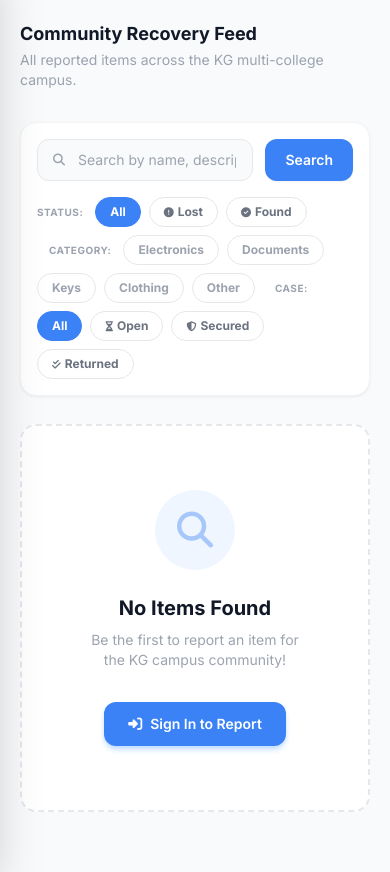
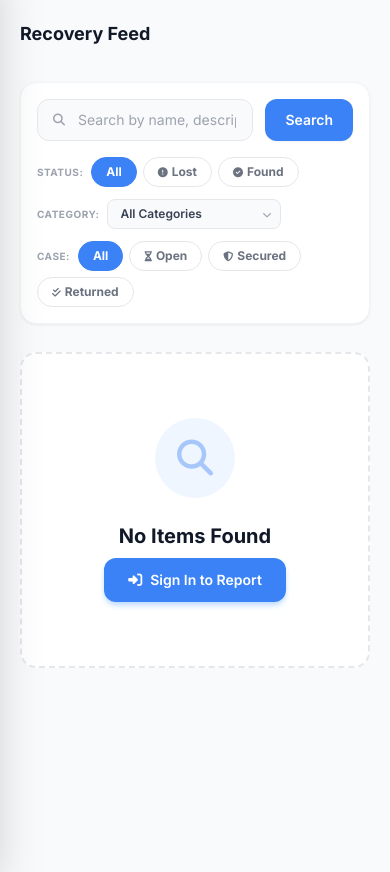
Before and after one commit to Jeremiah-Jefry/Lost-Found-Portal, a Flask app: page /feed in a window 390 px wide. Shown: the part 64-936 px from the top of the page. Run offline with Flask 3, Linux system fonts and the light colour scheme; some libraries are stand-ins or nearby versions.

Commit message:
refactor: Update project name from "KG Community Recovery Portal" to "KG Recovery Portal" across all files

```diff
--- a/app.py
+++ b/app.py
@@ -1,5 +1,5 @@
 """
-KG Community Recovery Portal — app.py
+KG Recovery Portal — app.py
 =======================================
 Mission-critical production backend for multi-college campus deployment.
 
@@ -204,14 +204,11 @@ def validate_report_form(form) -> tuple[dict, list[str]]:
         errors.append('Invalid category selected.')
     data['category'] = category if category in ALLOWED_CATEGORIES else 'OTHER'
 
-    # ── Location — validated against the predefined zone list ────────────────
-    location = form.get('location', '').strip()
+    # ── Location — free-text, cleaned and length-capped ──────────────────────
+    location = clean_text(form.get('location', ''), FIELD_LIMITS['location'])
     if not location:
         errors.append('Campus location is required.')
-    elif location not in _VALID_LOCATIONS:
-        # Reject anything not in our known list (prevents freeform injection)
-        errors.append('Please select a valid location from the dropdown.')
-    data['location'] = location if location in _VALID_LOCATIONS else ''
+    data['location'] = location
 
     # ── Optional handover fields ──────────────────────────────────────────────
     hs = form.get('handover_status', '').strip()
--- a/static/css/style.css
+++ b/static/css/style.css
@@ -1,5 +1,5 @@
 /* ─────────────────────────────────────────────────────────────────────────
-   KG Community Recovery Portal — style.css
+   KG Recovery Portal — style.css
    Custom styles that sit on top of Tailwind CDN.
    All Tailwind utility classes are inlined in templates; this file handles
    only behaviours that cannot be expressed with utilities alone.
--- a/static/js/main.js
+++ b/static/js/main.js
@@ -1,5 +1,5 @@
 /* ─────────────────────────────────────────────────────────────────────────
-   KG Community Recovery Portal — main.js
+   KG Recovery Portal — main.js
    Global client-side utilities loaded on every page via base.html.
 
    Sections:
--- a/templates/base.html
+++ b/templates/base.html
@@ -4,7 +4,7 @@
     <meta charset="UTF-8">
     <meta name="viewport" content="width=device-width, initial-scale=1.0">
     <title>{% block title %}KG Recovery Portal{% endblock %}</title>
-    <meta name="description" content="KG Community Recovery Portal — Report and recover lost items across campus.">
+    <meta name="description" content="KG Recovery Portal — Report and recover lost items across campus.">
 
     <!-- Tailwind CSS CDN -->
     <script src="https://cdn.tailwindcss.com"></script>
@@ -195,7 +195,7 @@
                     {% block page_title %}Overview{% endblock %}
                 </h1>
                 <p class="text-[10px] text-gray-400 font-semibold tracking-widest uppercase hidden sm:block">
-                    KG Community Recovery Portal
+                    KG Recovery Portal
                 </p>
             </div>
         </div>
--- a/templates/feed.html
+++ b/templates/feed.html
@@ -5,8 +5,8 @@
 {% block content %}
 <div class="flex flex-col md:flex-row md:items-center md:justify-between gap-4 mb-8">
     <div>
-        <h2 class="text-lg font-bold text-gray-900">Community Recovery Feed</h2>
-        <p class="text-sm text-gray-400 mt-0.5">All reported items across the KG multi-college campus.</p>
+        <h2 class="text-lg font-bold text-gray-900">Recovery Feed</h2>
+        <p class="text-sm text-gray-400 mt-0.5"></p>
     </div>
     {% if current_user.is_authenticated %}
     <a href="{{ url_for('report') }}"
@@ -32,7 +32,6 @@
             </div>
             <!-- Keep active filters so search doesn't reset them -->
             {% if current_status %}<input type="hidden" name="status" value="{{ current_status }}">{% endif %}
-            {% if current_category %}<input type="hidden" name="category" value="{{ current_category }}">{% endif %}
             {% if current_resolution %}<input type="hidden" name="resolution" value="{{ current_resolution }}">{% endif %}
             <button type="submit"
                 class="px-5 py-2.5 bg-brand text-white font-semibold rounded-xl hover:bg-brand-dark transition-all text-sm shadow-sm shrink-0">
@@ -40,9 +39,12 @@
             </button>
         </div>
 
-        <!-- Filter Pills -->
-        <div class="flex flex-wrap gap-2 items-center">
-            <span class="text-[10px] text-gray-400 font-bold uppercase tracking-wider mr-1">Status:</span>
+        <!-- Filter Row -->
+        <div class="flex flex-wrap items-center gap-x-4 gap-y-3">
+
+            <!-- Status pills -->
+            <div class="flex items-center gap-1.5 flex-wrap">
+                <span class="text-[10px] text-gray-400 font-bold uppercase tracking-wider mr-0.5">Status:</span>
                 <a href="{{ url_for('feed', q=query, category=current_category, resolution=current_resolution) }}"
                    class="px-3.5 py-1.5 rounded-full text-xs font-bold transition-all border
                           {% if not current_status %}bg-brand text-white border-brand{% else %}text-gray-500 border-gray-200 hover:bg-gray-50{% endif %}">All</a>
@@ -56,17 +58,38 @@
                           {% if current_status == 'FOUND' %}bg-emerald-500 text-white border-emerald-500{% else %}text-gray-500 border-gray-200 hover:bg-emerald-50 hover:text-emerald-500{% endif %}">
                     <i class="fa-solid fa-circle-check mr-1 text-[10px]"></i>Found
                 </a>
+            </div>
 
-            <span class="text-[10px] text-gray-400 font-bold uppercase tracking-wider ml-3 mr-1">Category:</span>
-            {% for val, label in [('ELECTRONICS','Electronics'), ('DOCUMENTS','Documents'), ('KEYS','Keys'), ('CLOTHING','Clothing'), ('OTHER','Other')] %}
-            <a href="{{ url_for('feed', q=query, status=current_status, category=val, resolution=current_resolution) }}"
-               class="px-3.5 py-1.5 rounded-full text-xs font-bold transition-all border
-                      {% if current_category == val %}bg-brand text-white border-brand{% else %}text-gray-400 border-gray-200 hover:bg-blue-50 hover:text-brand{% endif %}">
-                {{ label }}
-            </a>
-            {% endfor %}
+            <!-- Divider -->
+            <div class="hidden sm:block w-px h-5 bg-gray-200"></div>
 
-            <span class="text-[10px] text-gray-400 font-bold uppercase tracking-wider ml-3 mr-1">Case:</span>
+            <!-- Category dropdown -->
+            <div class="flex items-center gap-2">
+                <span class="text-[10px] text-gray-400 font-bold uppercase tracking-wider shrink-0">Category:</span>
+                <div class="relative">
+                    <select name="category" onchange="this.form.submit()"
+                        class="pl-3 pr-8 py-1.5 bg-gray-50 border rounded-lg text-xs font-semibold text-gray-700
+                               focus:outline-none focus:ring-2 focus:ring-blue-100 focus:border-brand
+                               cursor-pointer appearance-none transition-all
+                               {% if current_category %}border-brand text-brand bg-blue-50{% else %}border-gray-200{% endif %}">
+                        <option value="">All Categories</option>
+                        <option value="ELECTRONICS" {% if current_category == 'ELECTRONICS' %}selected{% endif %}>Electronics &amp; Gadgets</option>
+                        <option value="DOCUMENTS"   {% if current_category == 'DOCUMENTS'   %}selected{% endif %}>IDs &amp; Documents</option>
+                        <option value="KEYS"        {% if current_category == 'KEYS'        %}selected{% endif %}>Keys &amp; Access Cards</option>
+                        <option value="CLOTHING"    {% if current_category == 'CLOTHING'    %}selected{% endif %}>Clothing &amp; Bags</option>
+                        <option value="OTHER"       {% if current_category == 'OTHER'       %}selected{% endif %}>Other</option>
+                    </select>
+                    <i class="fa-solid fa-chevron-down absolute right-2.5 top-1/2 -translate-y-1/2
+                              text-gray-400 text-[9px] pointer-events-none"></i>
+                </div>
+            </div>
+
+            <!-- Divider -->
+            <div class="hidden sm:block w-px h-5 bg-gray-200"></div>
+
+            <!-- Case pills -->
+            <div class="flex items-center gap-1.5 flex-wrap">
+                <span class="text-[10px] text-gray-400 font-bold uppercase tracking-wider mr-0.5">Case:</span>
                 <a href="{{ url_for('feed', q=query, status=current_status, category=current_category) }}"
                    class="px-3.5 py-1.5 rounded-full text-xs font-bold transition-all border
                           {% if not current_resolution %}bg-brand text-white border-brand{% else %}text-gray-500 border-gray-200 hover:bg-gray-50{% endif %}">All</a>
@@ -85,6 +108,8 @@
                           {% if current_resolution == 'RETURNED' %}bg-emerald-500 text-white border-emerald-500{% else %}text-gray-500 border-gray-200 hover:bg-emerald-50 hover:text-emerald-500{% endif %}">
                     <i class="fa-solid fa-check-double mr-1 text-[10px]"></i>Returned
                 </a>
+            </div>
+
         </div>
     </form>
 </div>
@@ -163,10 +188,9 @@
                 <i class="fa-solid fa-magnifying-glass text-4xl text-brand/40"></i>
             </div>
             <h3 class="text-xl font-bold text-gray-900 mb-2">No Items Found</h3>
-            <p class="text-gray-400 max-w-sm mx-auto mb-8 text-sm">
-                {% if query %}No results match your search. Try different keywords.
-                {% else %}Be the first to report an item for the KG campus community!{% endif %}
-            </p>
+            {% if query %}
+            <p class="text-gray-400 max-w-sm mx-auto mb-8 text-sm">No results match your search. Try different keywords.</p>
+            {% endif %}
             {% if current_user.is_authenticated %}
             <a href="{{ url_for('report') }}"
                class="inline-flex items-center gap-2 px-6 py-3 bg-brand text-white font-semibold rounded-xl
```
Also changed, not shown: docs/frontend_spec.md (+1 -1 lines), templates/dashboard.html (+6 -11 lines), templates/edit.html (+6 -26 lines), templates/report.html (+5 -17 lines), README.md, static/uploads/20260311_134416_7ed6e87a65.png (deleted), static/uploads/20260311_134545_01ab0124ba.png (deleted). Lines whose indentation alone changed are shown as unchanged.
